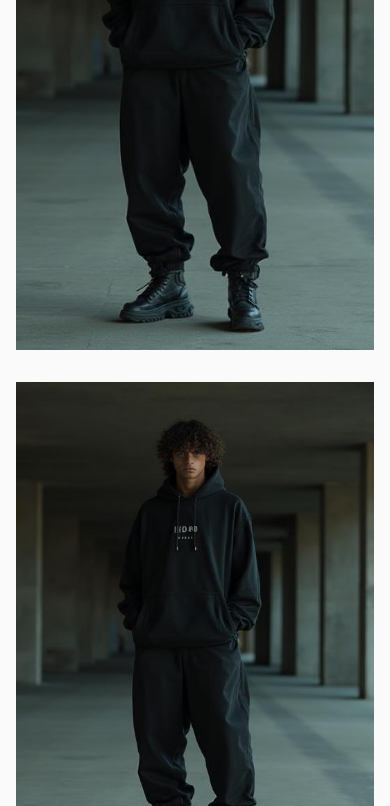
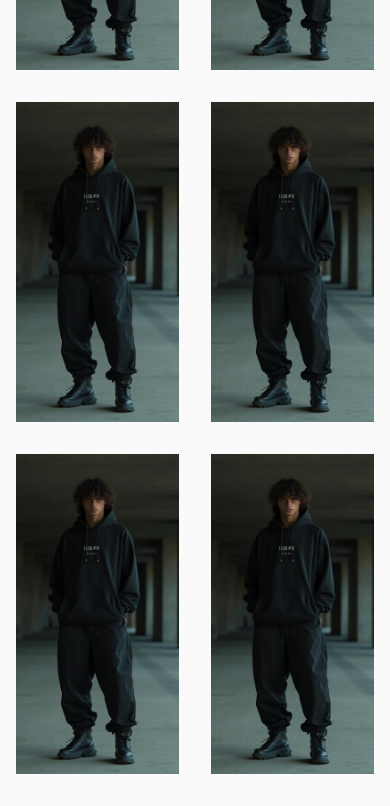
Before and after one commit to Hosanna-Mosa/ICL, a React (Vite) app in the folder frontend/: page /lookbook in a window 390 px wide. Shown: the part 762-1568 px from the top of the page. Built offline with nearby package versions, Linux system fonts and the light colour scheme; no server answers.

Commit message:
responsive

```diff
--- a/frontend/src/components/Home/FeaturedProducts.tsx
+++ b/frontend/src/components/Home/FeaturedProducts.tsx
@@ -59,7 +59,7 @@ const FeaturedProducts: React.FC = () => {
         </div>
 
         {/* Products Grid */}
-        <div className="grid grid-cols-1 md:grid-cols-2 lg:grid-cols-3 gap-8 lg:gap-12">
+        <div className="grid grid-cols-2 md:grid-cols-2 lg:grid-cols-3 gap-8 lg:gap-12">
           {products.map((product) => (
             <div key={product.id} className="card-product group">
               {/* Product Image */}
--- a/frontend/src/components/Home/Hero.tsx
+++ b/frontend/src/components/Home/Hero.tsx
@@ -41,6 +41,15 @@ const Hero: React.FC = () => {
               </Button>
             </Link>
           </div>
+
+          {/* Mobile NEW DROP LIVE button - shown only on mobile */}
+          <div className="mt-4 lg:hidden">
+            <div className="bg-accent text-accent-foreground px-4 py-2 rounded-md inline-block">
+              <p className="text-sm font-medium tracking-widest uppercase">
+                NEW DROP LIVE
+              </p>
+            </div>
+          </div>
         </div>
 
         {/* Scroll Indicator */}
@@ -49,8 +58,8 @@ const Hero: React.FC = () => {
         </div>
       </div>
 
-      {/* Side Banner */}
-      <div className="absolute right-4 lg:right-8 top-1/2 transform -translate-y-1/2 bg-accent text-accent-foreground px-3 py-6 rotate-90 origin-center z-20">
+      {/* Side Banner - hidden on mobile, shown on lg and up */}
+      <div className="hidden lg:block absolute right-4 lg:right-8 top-1/2 transform -translate-y-1/2 bg-accent text-accent-foreground px-3 py-6 rotate-90 origin-center z-20">
         <p className="text-xs font-medium tracking-widest uppercase whitespace-nowrap">
           NEW DROP LIVE
         </p>
--- a/frontend/src/components/Layout/Header.tsx
+++ b/frontend/src/components/Layout/Header.tsx
@@ -31,7 +31,7 @@ const Header: React.FC<HeaderProps> = ({ cartItemsCount = 0 }) => {
 
   return (
     <header
-      className={`fixed top-0 left-0 right-0 z-50 transition-all duration-300 ${
+      className={`fixed top-0 left-0 right-0 z-50 transition-all duration-300 w-full ${
         isScrolled ? 'bg-background/95 backdrop-blur-sm shadow-soft' : 'bg-transparent'
       }`}
     >
--- a/frontend/src/index.css
+++ b/frontend/src/index.css
@@ -114,6 +114,11 @@
 @layer base {
   * {
     @apply border-border;
+  }
+
+  html, body {
+    overflow-x: hidden;
+    width: 100%;
   }
 
   body {
--- a/frontend/src/pages/Lookbook.tsx
+++ b/frontend/src/pages/Lookbook.tsx
@@ -4,6 +4,13 @@ import Footer from '@/components/Layout/Footer';
 import lookbookImage from '@/assets/lookbook-1.jpg';
 
 const Lookbook: React.FC = () => {
+  // Custom styles for desktop masonry layout
+  const getDesktopHeight = (index: number) => {
+    if (index % 3 === 0) return '600px';
+    if (index % 4 === 1) return '500px';
+    return '400px';
+  };
+
   const lookbookItems = [
     {
       id: 1,
@@ -51,6 +58,15 @@ const Lookbook: React.FC = () => {
 
   return (
     <div className="min-h-screen bg-background">
+      <style>
+        {`
+          @media (min-width: 768px) {
+            .desktop-masonry {
+              height: var(--desktop-height) !important;
+            }
+          }
+        `}
+      </style>
       <Header />
 
       {/* Hero Section */}
@@ -74,16 +90,16 @@ const Lookbook: React.FC = () => {
           </h2>
 
           {/* Masonry Grid */}
-          <div className="grid grid-cols-1 md:grid-cols-2 lg:grid-cols-3 gap-8">
+          <div className="grid grid-cols-2 md:grid-cols-2 lg:grid-cols-3 gap-8">
             {lookbookItems.map((item, index) => (
                              <div
                  key={item.id}
-                className={`group relative overflow-hidden bg-card ${
+                 className={`group relative overflow-hidden bg-card h-80 md:h-auto desktop-masonry ${
                    index % 3 === 0 ? 'md:row-span-2' : ''
                  } ${index % 4 === 1 ? 'lg:row-span-2' : ''}`}
                  style={{
-                  height: index % 3 === 0 ? '600px' : index % 4 === 1 ? '500px' : '400px'
-                }}
+                   '--desktop-height': getDesktopHeight(index)
+                 } as React.CSSProperties}
                >
                 <div className="relative h-full overflow-hidden">
                   <img
@@ -94,18 +110,18 @@ const Lookbook: React.FC = () => {
 
                   {/* Overlay */}
                   <div className="absolute inset-0 bg-black/0 group-hover:bg-black/40 transition-all duration-300">
-                    <div className="absolute bottom-0 left-0 right-0 p-6 transform translate-y-full group-hover:translate-y-0 transition-transform duration-300">
-                      <h3 className="text-white font-bold text-xl mb-2">
+                    <div className="absolute bottom-0 left-0 right-0 p-3 md:p-6 transform translate-y-full group-hover:translate-y-0 transition-transform duration-300">
+                      <h3 className="text-white font-bold text-lg md:text-xl mb-1 md:mb-2">
                         {item.title}
                       </h3>
-                      <p className="text-white/90 text-sm mb-4">
+                      <p className="text-white/90 text-xs md:text-sm mb-2 md:mb-4">
                         {item.description}
                       </p>
-                      <div className="flex flex-wrap gap-2">
+                      <div className="flex flex-wrap gap-1 md:gap-2">
                         {item.products.map((product, idx) => (
                           <span
                             key={idx}
-                            className="px-3 py-1 bg-white/20 text-white text-xs rounded-full"
+                            className="px-2 md:px-3 py-0.5 md:py-1 bg-white/20 text-white text-xs rounded-full"
                           >
                             {product}
                           </span>
@@ -127,7 +143,7 @@ const Lookbook: React.FC = () => {
             URBAN FITS
           </h2>
 
-          <div className="grid grid-cols-1 md:grid-cols-4 gap-6">
+          <div className="grid grid-cols-2 md:grid-cols-4 gap-6">
             {lookbookItems.slice(0, 4).map((item) => (
               <div key={item.id} className="group relative overflow-hidden bg-card h-80">
                 <img
--- a/frontend/src/pages/ProductDetail.tsx
+++ b/frontend/src/pages/ProductDetail.tsx
@@ -1,4 +1,4 @@
-import React, { useState } from 'react';
+import React, { useState, useEffect } from 'react';
 import { Heart, ShoppingCart, Plus, Minus, Ruler, Star } from 'lucide-react';
 import Header from '@/components/Layout/Header';
 import Footer from '@/components/Layout/Footer';
@@ -18,6 +18,11 @@ const ProductDetail = () => {
   const [quantity, setQuantity] = useState(1);
   const [selectedImage, setSelectedImage] = useState(0);
   const [isWishlisted, setIsWishlisted] = useState(false);
+
+  // Scroll to top when component mounts
+  useEffect(() => {
+    window.scrollTo(0, 0);
+  }, []);
 
   const productImages = [heroImage, productHoodie, productTee, productPants];
   const sizes = ['S', 'M', 'L', 'XL', 'XXL'];
@@ -59,7 +64,7 @@ const ProductDetail = () => {
       <Header />
 
       <main className="pt-20">
-        <div className="container mx-auto px-4 py-8">
+        <div className="w-full px-4 py-8">
           <div className="grid grid-cols-1 lg:grid-cols-2 gap-12">
 
             {/* Image Gallery Section */}
@@ -119,7 +124,7 @@ const ProductDetail = () => {
               </div>
 
               {/* Price */}
-              <div className="flex items-center gap-3">
+              <div className="flex items-center gap-3 flex-wrap">
                 <span className="text-3xl font-bold text-foreground">₹{product.price.toLocaleString()}</span>
                 <span className="text-lg text-muted-foreground line-through">₹{product.originalPrice.toLocaleString()}</span>
                 <span className="px-2 py-1 bg-accent text-accent-foreground text-sm font-medium rounded">
@@ -169,7 +174,7 @@ const ProductDetail = () => {
                   </Dialog>
                 </div>
 
-                <div className="flex gap-3">
+                <div className="flex gap-3 flex-wrap">
                   {sizes.map((size) => (
                     <button
                       key={size}
@@ -264,7 +269,7 @@ const ProductDetail = () => {
           {/* Related Products */}
           <section className="mt-16">
             <h2 className="text-section font-bold mb-8 text-center">You May Also Like</h2>
-            <Carousel className="w-full max-w-5xl mx-auto">
+            <Carousel className="w-full">
               <CarouselContent>
                 {relatedProducts.map((relatedProduct) => (
                   <CarouselItem key={relatedProduct.id} className="md:basis-1/2 lg:basis-1/3">
@@ -292,7 +297,7 @@ const ProductDetail = () => {
       </main>
 
       {/* Mobile Sticky Add to Cart */}
-      <div className="lg:hidden fixed bottom-0 left-0 right-0 p-4 bg-background border-t border-border">
+      <div className="lg:hidden fixed bottom-0 left-0 right-0 p-4 bg-background border-t border-border z-50">
         <Button
           variant="hero"
           size="lg"
--- a/frontend/src/pages/Shop.tsx
+++ b/frontend/src/pages/Shop.tsx
@@ -205,7 +205,7 @@ const Shop: React.FC = () => {
               {/* Products Grid */}
               <div className={`grid gap-6 ${
                 viewMode === 'grid'
-                  ? 'grid-cols-1 md:grid-cols-2 lg:grid-cols-3'
+                  ? 'grid-cols-2 md:grid-cols-2 lg:grid-cols-3'
                   : 'grid-cols-1'
               }`}>
                 {filteredProducts.map(product => (
--- a/frontend/tailwind.config.ts
+++ b/frontend/tailwind.config.ts
@@ -12,7 +12,10 @@ export default {
 	theme: {
 		container: {
 			center: true,
-			padding: '2rem',
+			padding: {
+				DEFAULT: '1rem',
+				lg: '2rem'
+			},
 			screens: {
 				'2xl': '1400px'
 			}
```
Also changed, not shown: 2 other files (tests, documents, lock files or other folders). Lines whose indentation alone changed are shown as unchanged.
